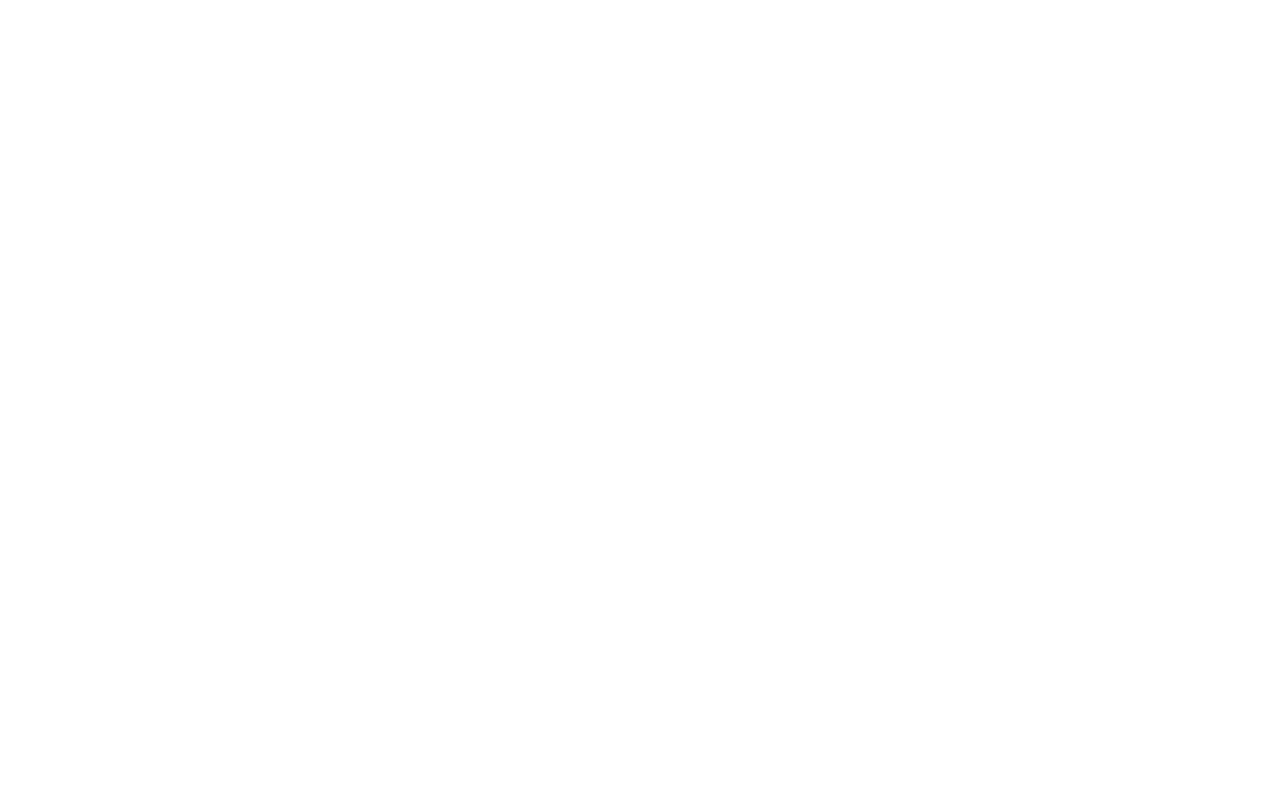
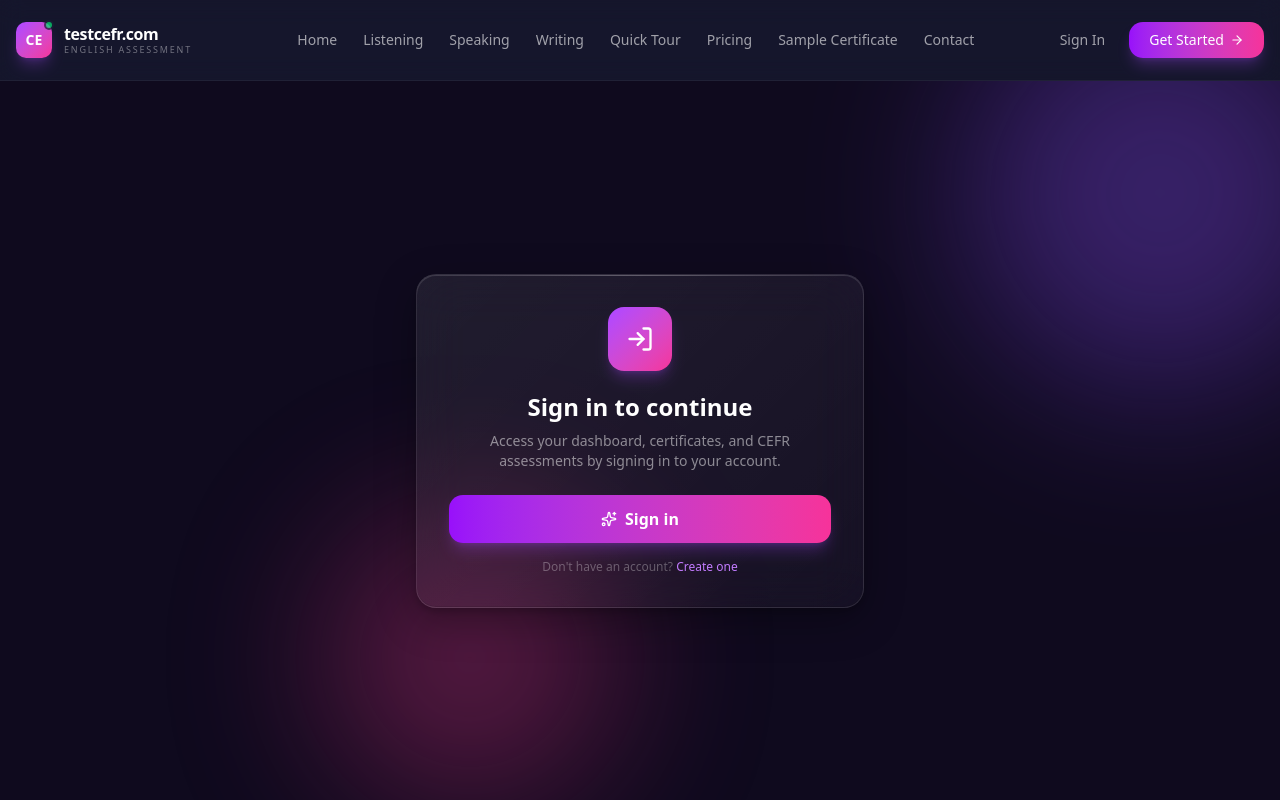
Before and after one commit to Samjo4500/Language-Testing, a Next.js app: page /dashboard in a window 1280 px wide. Before the commit this address had no page. Built offline with nearby package versions, Linux system fonts and the light colour scheme.

Commit message:
Fix redirect loop: no client-side redirects on dashboard/admin, trust localStorage on network errors

```diff
--- a/src/app/(auth)/login/page.tsx
+++ b/src/app/(auth)/login/page.tsx
@@ -1,6 +1,6 @@
 'use client';
 
-import { useState } from 'react';
+import { useState, useEffect } from 'react';
 import { useRouter } from 'next/navigation';
 import Link from 'next/link';
 import { useAuthStore } from '@/lib/auth-store';
@@ -17,7 +17,14 @@ export default function LoginPage() {
   const [error, setError] = useState('');
   const [isSubmitting, setIsSubmitting] = useState(false);
   const router = useRouter();
-  const { setAuth } = useAuthStore();
+  const { setAuth, isAuthenticated, isLoading: authIsLoading } = useAuthStore();
+
+  // Redirect to dashboard if already authenticated
+  useEffect(() => {
+    if (!authIsLoading && isAuthenticated) {
+      router.replace('/dashboard');
+    }
+  }, [authIsLoading, isAuthenticated, router]);
 
   const handleSubmit = async (e: React.FormEvent) => {
     e.preventDefault();
--- a/src/app/(main)/admin/page.tsx
+++ b/src/app/(main)/admin/page.tsx
@@ -2,6 +2,7 @@
 
 import { useState, useEffect, useCallback } from 'react';
 import { useRouter } from 'next/navigation';
+import Link from 'next/link';
 import { useAuthStore } from '@/lib/auth-store';
 import { Navbar } from '@/components/navbar';
 import { Button } from '@/components/ui/button';
@@ -1476,12 +1477,8 @@ export default function AdminPage() {
   const [creatingDemo, setCreatingDemo] = useState(false);
   const [demoResult, setDemoResult] = useState<{ message: string; credentials: Array<{ email: string; password: string; userId: string }> } | null>(null);
 
-  // ── Auth Check ────────────────────────────────────────────────────
-  useEffect(() => {
-    if (!authIsLoading && (!isAuthenticated || user?.role !== 'admin')) {
-      router.push('/dashboard');
-    }
-  }, [authIsLoading, isAuthenticated, user, router]);
+  // ── Auth Check (no redirect - prevents redirect loops) ────────────
+  // The admin page shows an access-denied state instead of redirecting
 
   // ── Helper: Auth Headers ──────────────────────────────────────────
   const authHeaders = useCallback(() => ({
@@ -1765,7 +1762,41 @@ export default function AdminPage() {
     );
   }
 
-  if (!user || user.role !== 'admin') return null;
+  if (!user || user.role !== 'admin') {
+    return (
+      <div className="min-h-screen flex flex-col bg-[#0F0A1E]">
+        <Navbar />
+        <div className="flex-1 flex items-center justify-center px-4 py-12">
+          <div className="w-full max-w-md">
+            <div className="glass-card p-8 text-center">
+              <div className="mx-auto flex h-16 w-16 items-center justify-center rounded-2xl bg-gradient-to-br from-red-500 to-orange-500 text-white mb-5 shadow-lg shadow-red-500/25">
+                <Shield className="h-7 w-7" />
+              </div>
+              <h1 className="text-2xl font-bold text-white mb-2">Access Denied</h1>
+              <p className="text-sm text-white/50 mb-6">
+                {isAuthenticated
+                  ? 'You need admin privileges to access this page.'
+                  : 'Sign in with an admin account to access the admin panel.'}
+              </p>
+              {isAuthenticated ? (
+                <Link href="/dashboard">
+                  <button className="w-full flex items-center justify-center gap-2 rounded-xl py-3 bg-gradient-to-r from-purple-600 to-pink-500 hover:from-purple-500 hover:to-pink-400 text-white font-semibold transition-all duration-300 shadow-lg shadow-purple-500/25 cursor-pointer">
+                    Go to Dashboard
+                  </button>
+                </Link>
+              ) : (
+                <Link href="/login">
+                  <button className="w-full flex items-center justify-center gap-2 rounded-xl py-3 bg-gradient-to-r from-purple-600 to-pink-500 hover:from-purple-500 hover:to-pink-400 text-white font-semibold transition-all duration-300 shadow-lg shadow-purple-500/25 cursor-pointer">
+                    Sign in
+                  </button>
+                </Link>
+              )}
+            </div>
+          </div>
+        </div>
+      </div>
+    );
+  }
 
   // ═══════════════════════════════════════════════════════════════════
   // RENDER
--- a/src/app/(main)/dashboard/page.tsx
+++ b/src/app/(main)/dashboard/page.tsx
@@ -7,7 +7,7 @@ import { useAuthStore } from '@/lib/auth-store';
 import { Navbar } from '@/components/navbar';
 import { Button } from '@/components/ui/button';
 import { Skeleton } from '@/components/ui/skeleton';
-import { CheckCircle2, CreditCard, ArrowRight, BookOpen, Award, Download, QrCode, Loader2, Sparkles, Shield, Zap } from 'lucide-react';
+import { CheckCircle2, CreditCard, ArrowRight, BookOpen, Award, Download, QrCode, Loader2, Sparkles, Shield, Zap, LogIn } from 'lucide-react';
 
 interface CertificateInfo {
   id: string;
@@ -34,15 +34,6 @@ export default function DashboardPage() {
   const { isAuthenticated, isLoading: authIsLoading, user, accessToken } = useAuthStore();
   const [certificates, setCertificates] = useState<CertificateInfo[]>([]);
   const [certificatesLoading, setCertificatesLoading] = useState(true);
-  const [hasRedirected, setHasRedirected] = useState(false);
-
-  // Use useEffect for auth redirect to avoid render-phase side effects
-  useEffect(() => {
-    if (!authIsLoading && !isAuthenticated && !hasRedirected) {
-      setHasRedirected(true);
-      router.replace('/login');
-    }
-  }, [authIsLoading, isAuthenticated, hasRedirected, router]);
 
   useEffect(() => {
     if (authIsLoading || !isAuthenticated || !accessToken) return;
@@ -81,7 +72,46 @@ export default function DashboardPage() {
     );
   }
 
-  if (!user) return null;
+  // Not authenticated - show sign-in prompt instead of redirecting
+  // This prevents redirect loops on preview URLs and when API is unreachable
+  if (!isAuthenticated || !user) {
+    return (
+      <div className="min-h-screen flex flex-col bg-[#0F0A1E]">
+        <Navbar />
+        <div className="flex-1 flex items-center justify-center px-4 py-12 relative">
+          {/* Background orbs */}
+          <div className="absolute inset-0 pointer-events-none overflow-hidden">
+            <div className="orb orb-purple w-[400px] h-[400px] -top-20 -right-20 animate-float-slow" />
+            <div className="orb orb-pink w-[300px] h-[300px] bottom-0 left-1/4 animate-float-reverse" />
+          </div>
+
+          <div className="w-full max-w-md relative">
+            <div className="glass-card p-8 text-center">
+              <div className="mx-auto flex h-16 w-16 items-center justify-center rounded-2xl bg-gradient-to-br from-purple-500 to-pink-500 text-white mb-5 shadow-lg shadow-purple-500/25">
+                <LogIn className="h-7 w-7" />
+              </div>
+              <h1 className="text-2xl font-bold text-white mb-2">Sign in to continue</h1>
+              <p className="text-sm text-white/50 mb-6">
+                Access your dashboard, certificates, and CEFR assessments by signing in to your account.
+              </p>
+              <Link href="/login">
+                <button className="w-full flex items-center justify-center gap-2 rounded-xl py-3 bg-gradient-to-r from-purple-600 to-pink-500 hover:from-purple-500 hover:to-pink-400 text-white font-semibold transition-all duration-300 shadow-lg shadow-purple-500/25 hover:shadow-purple-500/40 hover:-translate-y-0.5 cursor-pointer">
+                  <Sparkles className="h-4 w-4" />
+                  Sign in
+                </button>
+              </Link>
+              <p className="text-xs text-white/30 mt-4">
+                Don&apos;t have an account?{' '}
+                <Link href="/register" className="text-purple-400 hover:text-purple-300 transition-colors">
+                  Create one
+                </Link>
+              </p>
+            </div>
+          </div>
+        </div>
+      </div>
+    );
+  }
 
   return (
     <div className="min-h-screen flex flex-col bg-[#0F0A1E]">
--- a/src/components/auth-provider.tsx
+++ b/src/components/auth-provider.tsx
@@ -21,6 +21,7 @@ export function AuthProvider({ children }: { children: React.ReactNode }) {
 
         if (accessToken && refreshToken && userStr) {
           // Validate the token by hitting /api/auth/me
+          try {
             const response = await fetch('/api/auth/me', {
               headers: {
                 'Authorization': `Bearer ${accessToken}`,
@@ -45,21 +46,44 @@ export function AuthProvider({ children }: { children: React.ReactNode }) {
                   const user = JSON.parse(userStr);
                   setAuth(user, refreshData.accessToken, refreshData.refreshToken);
                 } else {
+                  // Refresh token is also invalid - clear auth
                   logout();
                 }
               } catch {
+                // Network error during refresh - trust localStorage, don't logout
+                // This prevents redirect loops when the API is temporarily unreachable
+                try {
+                  const user = JSON.parse(userStr);
+                  setAuth(user, accessToken, refreshToken);
+                } catch {
                   logout();
                 }
+              }
             } else {
+              // Server error (5xx) - trust localStorage, don't logout
+              try {
+                const user = JSON.parse(userStr);
+                setAuth(user, accessToken, refreshToken);
+              } catch {
                 logout();
+              }
+            }
+          } catch {
+            // Network error (Failed to fetch) - trust localStorage, don't logout
+            // This is critical for preview URLs where the API might be unreachable
+            try {
+              const user = JSON.parse(userStr);
+              setAuth(user, accessToken, refreshToken);
+            } catch {
+              logout();
+            }
           }
         } else {
           // No stored tokens, stop loading
           setLoading(false);
         }
       } catch {
-        // Network error or other issue - just stop loading, don't logout
-        // This prevents redirect loops when the API is temporarily unreachable
+        // localStorage not available or other issue - just stop loading
         setLoading(false);
       }
     };
```
Lines whose indentation alone changed are shown as unchanged.
